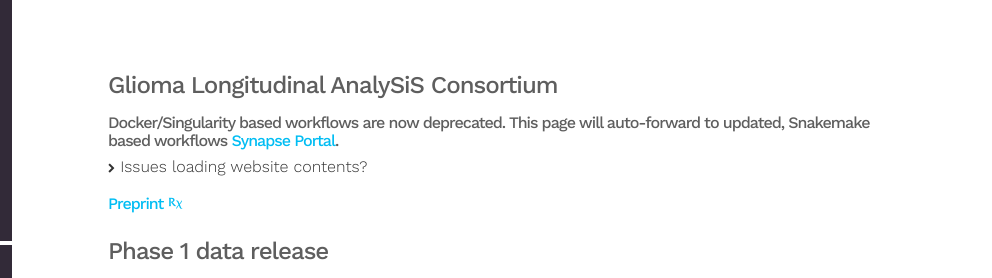
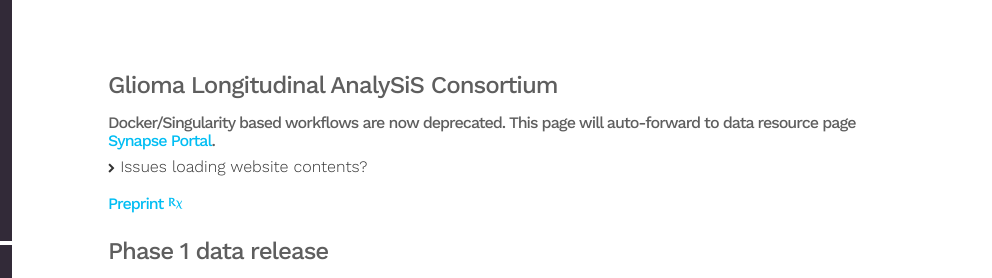
Before and after one commit to glass-consortium/glassdocs, a plain HTML site: page index.html in a window 1280 px wide. Shown: the top 278 px of the page, 288-1280 px from the left. Drawn offline with Linux system fonts and the light colour scheme; files whose address does not match are found by name.

Commit message:
legacy page

```diff
--- a/index.html
+++ b/index.html
@@ -6,7 +6,7 @@
     <meta name="generator" content="Hugo 0.49" />
     <meta name="description" content="GLASS Workflows">
 <meta name="author" content="Samir B. Amin">
-<meta http-equiv = "refresh" content = "1; url = https://www.glass-consortium.org/data-resource/" />
+<meta http-equiv = "refresh" content = "10; url = https://www.glass-consortium.org/data-resource/" />
 
 
 <link rel="apple-touch-icon" sizes="180x180" href="/images/apple-touch-icon.png">
@@ -465,7 +465,7 @@
 
 
 <h4 id="glioma-longitudinal-analysis-consortium">Glioma Longitudinal AnalySiS Consortium</h4>
-<h5>Docker/Singularity based workflows are now deprecated. This page will auto-forward to updated, Snakemake based workflows <a href="https://www.glass-consortium.org/data-resource/">Synapse Portal</a>.</h5>
+<h5>Docker/Singularity based workflows are now deprecated. This page will auto-forward to data resource page <a href="https://www.glass-consortium.org/data-resource/">Synapse Portal</a>.</h5>
 
 <div class="expand">
     <div class="expand-label" style="cursor: pointer;" onclick="$h = $(this);$h.next('div').slideToggle(100,function () {$h.children('i').attr('class',function () {return $h.next('div').is(':visible') ? 'fa fa-chevron-down' : 'fa fa-chevron-right';});});">
```
